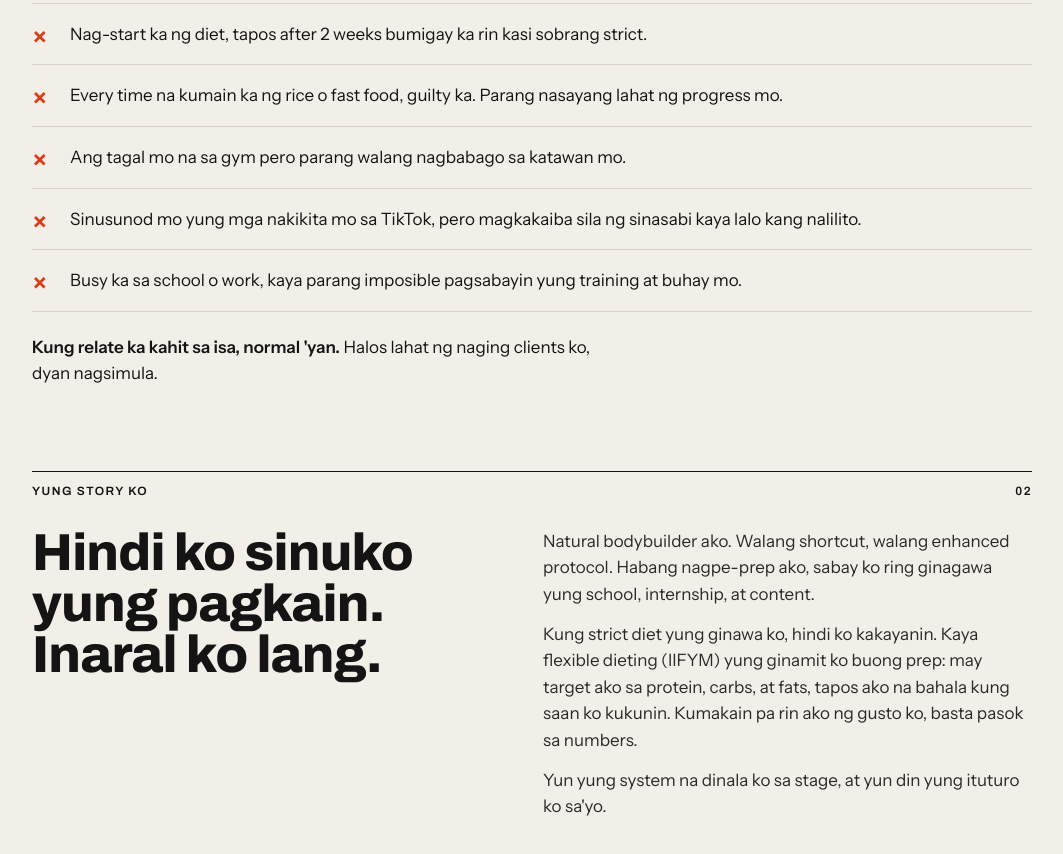
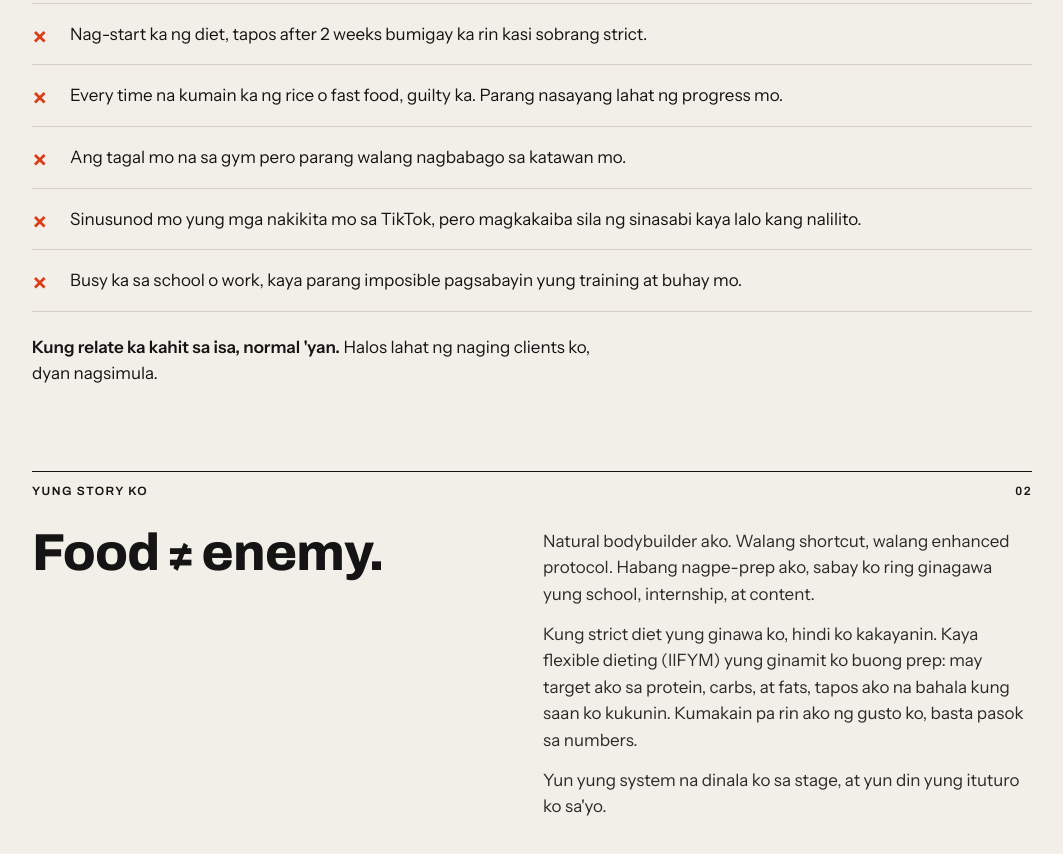
Before and after one commit to naarrzz/coaching, a plain HTML site: page index.html in a window 1280 px wide. Shown: the part 1126-1980 px from the top of the page, without its empty margins (108-1171 px from the left). Drawn offline with Linux system fonts and the light colour scheme.

Commit message:
Story heading: Food ≠ enemy.

```diff
--- a/index.html
+++ b/index.html
@@ -306,7 +306,7 @@ footer .big span{color:var(--accent)}
   <section class="container" style="padding-top:0">
     <div class="sec-head label"><span>Yung story ko</span><span>02</span></div>
     <div class="story">
-      <h2 class="display reveal">Hindi ko sinuko yung pagkain. Inaral ko lang.</h2>
+      <h2 class="display reveal">Food ≠ enemy.</h2>
       <div class="reveal">
         <p>Natural bodybuilder ako. Walang shortcut, walang enhanced protocol. Habang nagpe-prep ako, sabay ko ring ginagawa yung school, internship, at content.</p>
         <p>Kung strict diet yung ginawa ko, hindi ko kakayanin. Kaya flexible dieting (IIFYM) yung ginamit ko buong prep: may target ako sa protein, carbs, at fats, tapos ako na bahala kung saan ko kukunin. Kumakain pa rin ako ng gusto ko, basta pasok sa numbers.</p>
```
